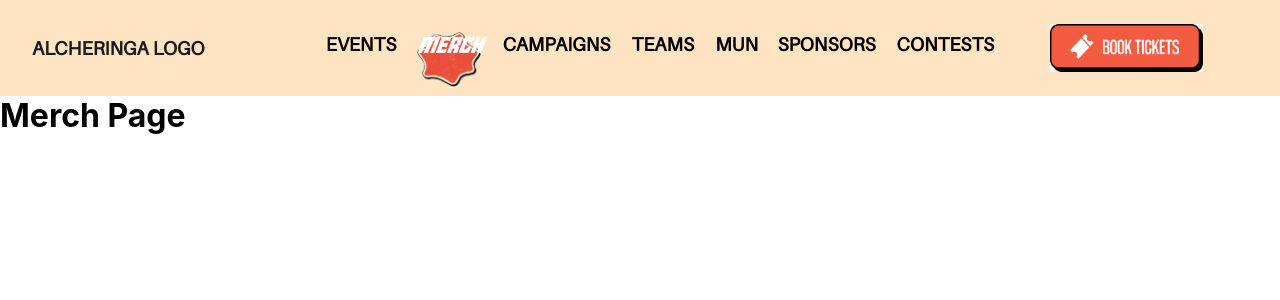
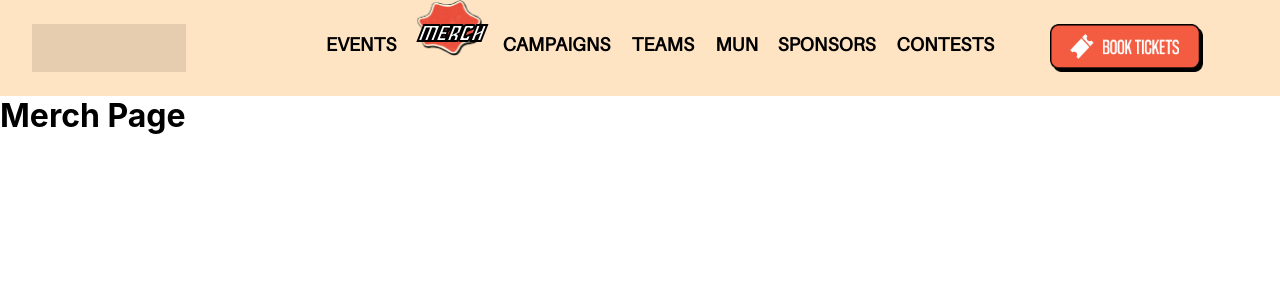
Before and after one commit to sidling1/Navbar-team, a React (Create React App) app: page /Merch in a window 1280 px wide. Shown: the top 300 px of the page. Built offline with nearby package versions, Linux system fonts and the light colour scheme.

Commit message:
Jugaad back

```diff
--- a/src/CSS/Nav.css
+++ b/src/CSS/Nav.css
@@ -10,12 +10,19 @@ a{
     font-family: 'Star Guard Semi-Italic';
     font-style: italic;
     font-weight: 400;
+    -webkit-text-stroke-width: 2px;
+    -webkit-text-stroke-color: black;
     font-size: 23px;
     line-height: 25px;
+
+    margin-top:20px;
+    padding-top:20px;
     background-image: url(../images/Back.png);
+
+    background-position:top;
     background-repeat: no-repeat;
-    /* identical to box height, or 205% */
-    background-size: 4rem;
+    background-size: contain;
+
     text-align: center;
     letter-spacing: 0.02em;
     text-transform: uppercase;
--- /dev/null
+++ b/src/Components/Logo.js
@@ -0,0 +1,7 @@
+import pic from "../images/logo.png";
+
+const Logo = () => {
+    return ( <img src={pic}></img> );
+}
+
+export default Logo;
--- a/src/Components/Nav.js
+++ b/src/Components/Nav.js
@@ -2,15 +2,18 @@ import React from 'react'
 import { NavLink, Link } from 'react-router-dom'
 import '../CSS/Nav.css'
 import Pictures from './Pictures'
+import Logo from "./Logo"
+import Navpopup from './Navpopup'
+
 function Nav() {
     return (
     <div>
         <header>
-            <div>Alcheringa logo</div>
+            <div><Logo/></div>
             <nav className='NavigationBar'>
                 <ul className='NavigationList'>
-                    <li><NavLink to="/Events">EVENTS</NavLink></li>
-                    <li><NavLink to="/Merch">MERCH</NavLink></li>
+                    <li id="Events"><NavLink to="/Events">EVENTS</NavLink></li>
+                    <li id="Merch"><NavLink to="/Merch">MERCH</NavLink></li>
                     <li><NavLink to="/Campaigns">CAMPAIGNS</NavLink></li>
                     <li><NavLink to="/Teams">TEAMS</NavLink></li>
                     <li><NavLink to="/MUN"> MUN &emsp;</NavLink></li>
--- /dev/null
+++ b/src/Components/Navpopup.js
@@ -0,0 +1,7 @@
+import pic from '../images/Back2.svg'
+
+const Navpopup = () => {
+    return ( <img src={pic}></img> );
+}
+
+export default Navpopup;
--- a/src/Components/Pictures.js
+++ b/src/Components/Pictures.js
@@ -1,5 +1,5 @@
 import React from 'react'
-import pic from '../images/BookTickets.jpg'
+import pic from '../images/Book.png'
 function Pictures() {
   return (
     <img src={pic} alt='' />
```
Also changed, not shown: src/images/Book.png (added), src/images/logo.png (added).
